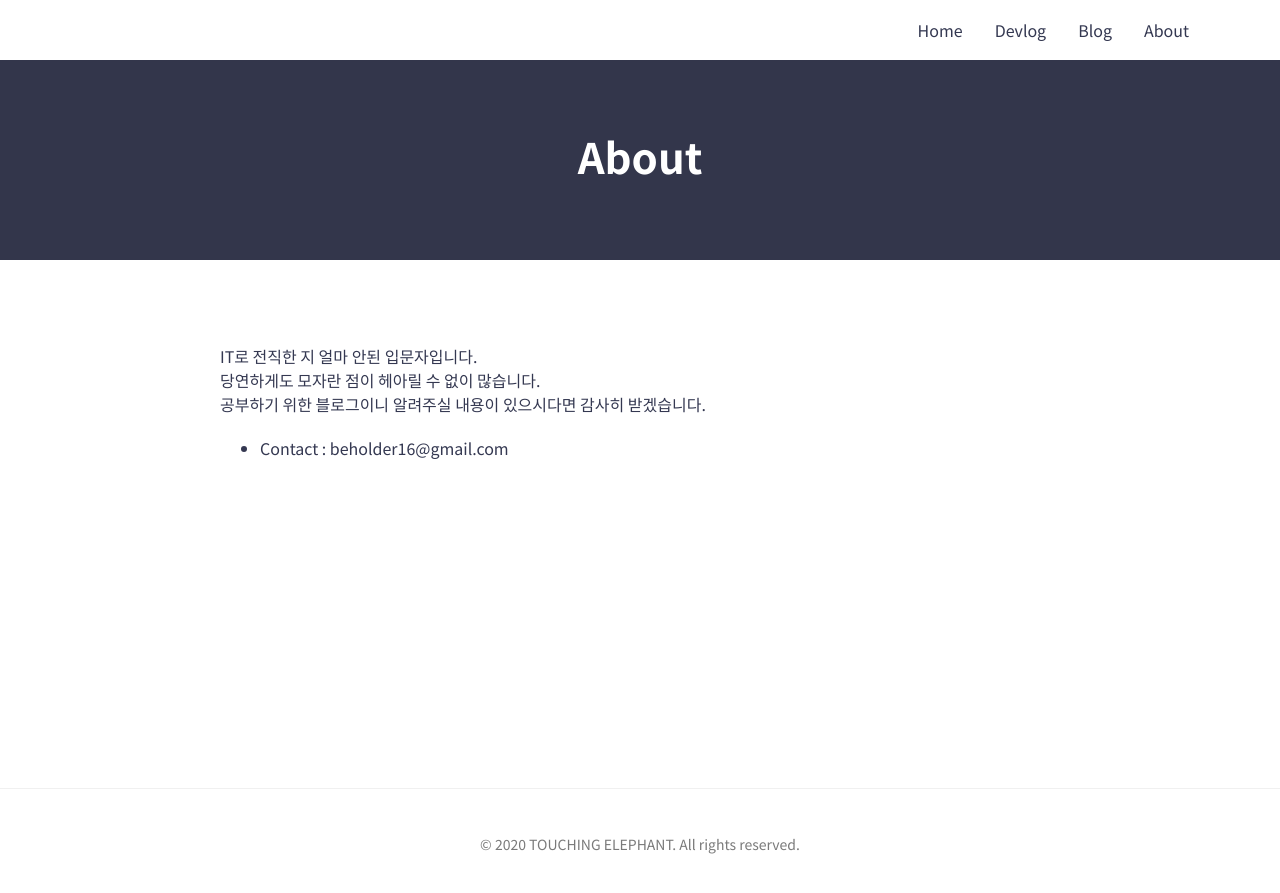
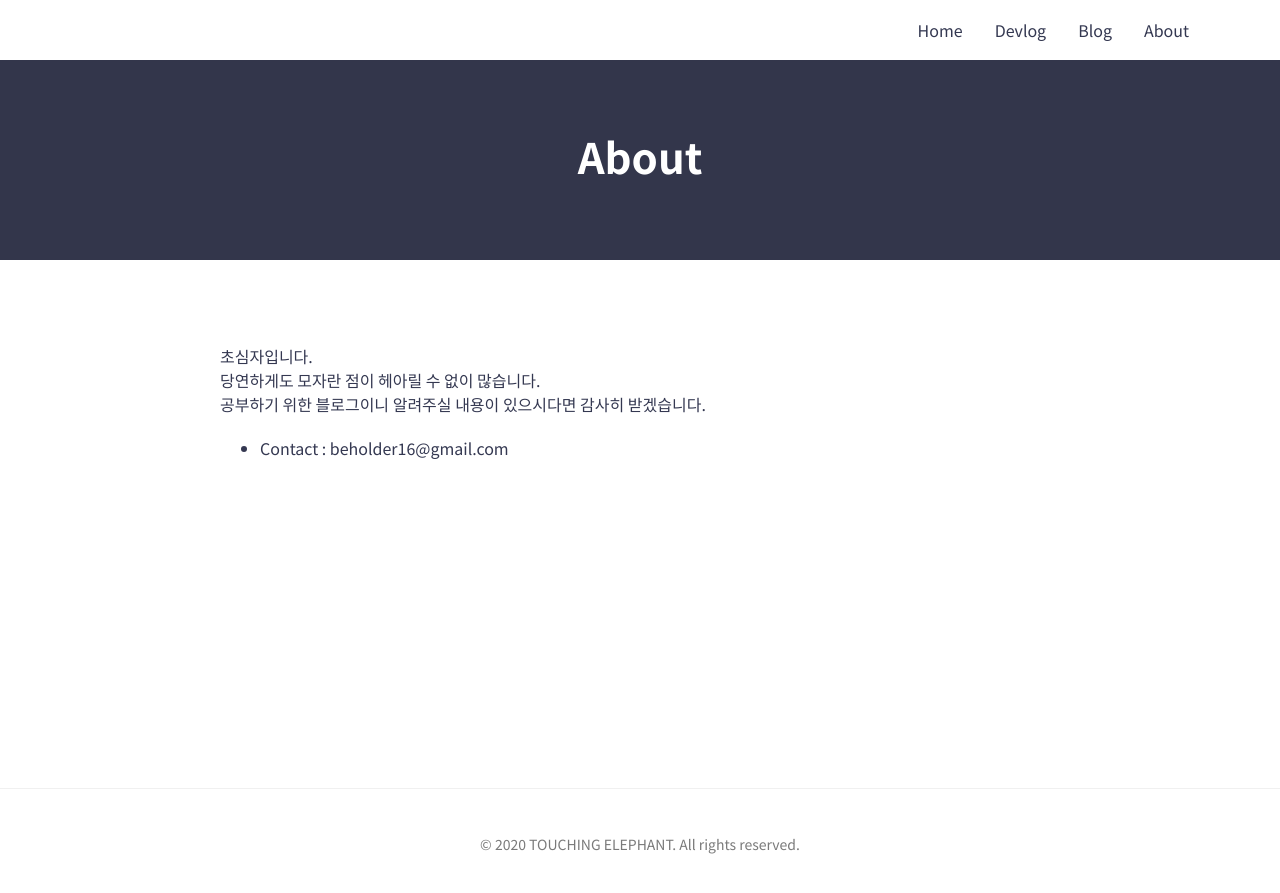
Before and after one commit to mokpolar/mokpolar.github.io, a Jekyll site: the page built from about.md, in a window 1280 px wide. Shown: the top 893 px of the page. Built offline with Jekyll 4.4.1, drawn with Linux system fonts in a browser that asks for light colours.

Commit message:
Update about.md

```diff
--- a/about.md
+++ b/about.md
@@ -5,7 +5,7 @@ permalink: /about/
 ---
 
 <br>
-IT로 전직한 지 얼마 안된 입문자입니다.
+초심자입니다.
 당연하게도 모자란 점이 헤아릴 수 없이 많습니다.
 공부하기 위한 블로그이니 알려주실 내용이 있으시다면 감사히 받겠습니다.
 
```
